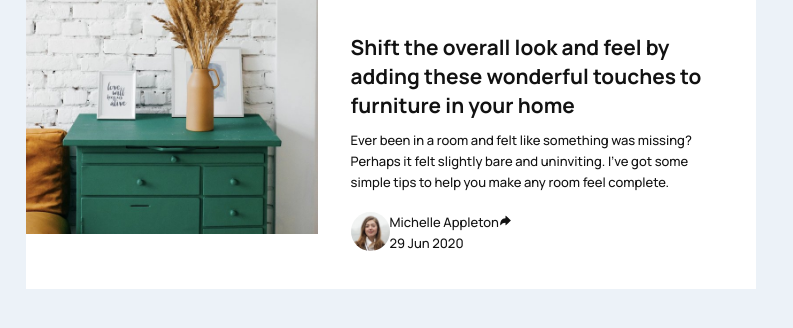
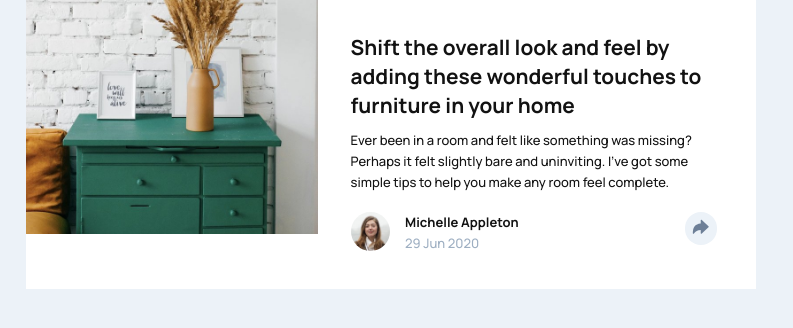
Before and after one commit to fbtot/article-preview-component, a plain HTML site: page index.html in a window 1280 px wide. Shown: the whole page, without its empty margins (0-793 px from the left). Drawn offline with nearby package versions, Linux system fonts and the light colour scheme.

Commit message:
meta styles

```diff
--- a/index.html
+++ b/index.html
@@ -35,7 +35,9 @@
               <p class="article__date">29 Jun 2020</p>
             </div>
             <div class="article__share-container">
-              <ion-icon name="arrow-redo"></ion-icon>
+              <div class="article__icon">
+                <ion-icon name="arrow-redo"></ion-icon>
+              </div>
             </div>
           </footer>
         </div>
--- a/scss/abstracts/_settings.scss
+++ b/scss/abstracts/_settings.scss
@@ -6,7 +6,6 @@ $mobile-width: $desktop-width - 1px;
 :root {
   // Colors
 
-  --very-dark-grayish-blue: hsl(217, 19%, 35%);
   --very-dark-grayish-blue: hsl(217, 19%, 35%);
   --desaturated-dark-blue: hsl(214, 17%, 51%);
   --grayish-blue: hsl(212, 23%, 69%);
--- a/scss/components/_article-intro.scss
+++ b/scss/components/_article-intro.scss
@@ -1,6 +1,7 @@
 @use "../index" as *;
 
 .article-preview {
+  // @include debug;
   background: white;
   margin: 0 2rem;
   @include mq($desktop-width, up) {
@@ -13,13 +14,24 @@
 .article__img {
   @include mq($desktop-width, up) {
     @include column-start-end(1, 3);
+    img {
+    }
   }
 }
 
 .article__text-container {
-  padding: 2.5rem;
+  padding: 2.5rem 2.5rem 1.5rem;
+
   @include mq($desktop-width, up) {
+    padding: 2.5rem 3rem 2.5rem 2.5rem;
     @include column-start-end(3, -1);
+  }
+
+  @include mq($desktop-width, down) {
+    // display: flex;
+    // flex-direction: column;
+    // height: 100%;
+    // margin-top: auto;
   }
 }
 
@@ -38,7 +50,39 @@
 }
 
 .article__avatar {
+  margin-right: 1.2rem;
   img {
     @include circle(3rem);
   }
 }
+
+.article__author {
+  font-weight: bold;
+}
+
+.article__date {
+  color: var(--grayish-blue);
+}
+
+.article__share-container {
+  @include circle(2.5rem);
+  @include center(flex);
+  margin-left: auto;
+  background: var(--light-grayish-blue);
+  transition: 0.2s ease-in-out;
+
+  &:hover {
+    background: var(--desaturated-dark-blue);
+    cursor: pointer;
+
+    .article__icon {
+      color: white;
+    }
+  }
+}
+
+.article__icon {
+  font-size: 1.5rem;
+  transition: 0.2s ease-in-out;
+  color: var(--desaturated-dark-blue);
+}
```
Also changed, not shown: css/main.css, 1 other file.
